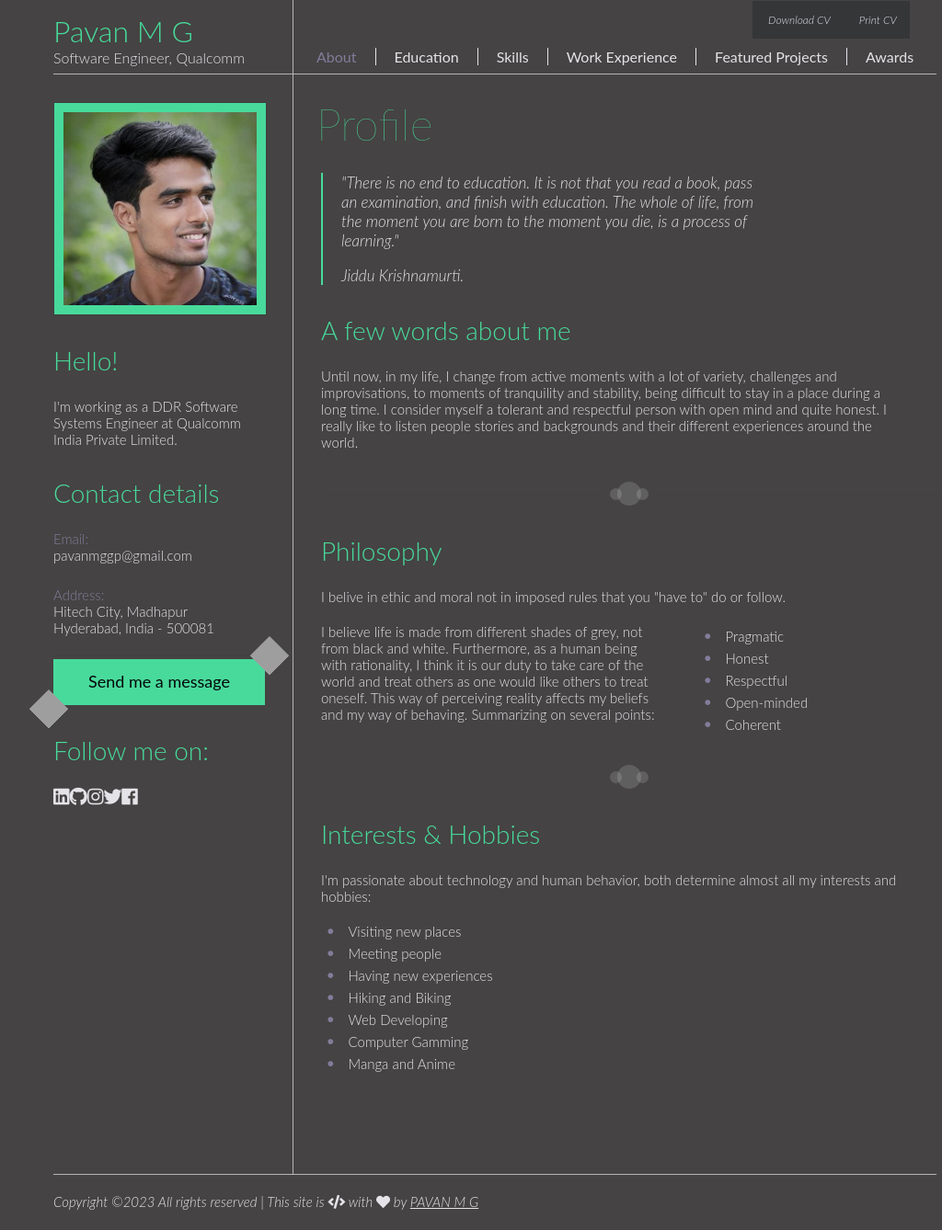
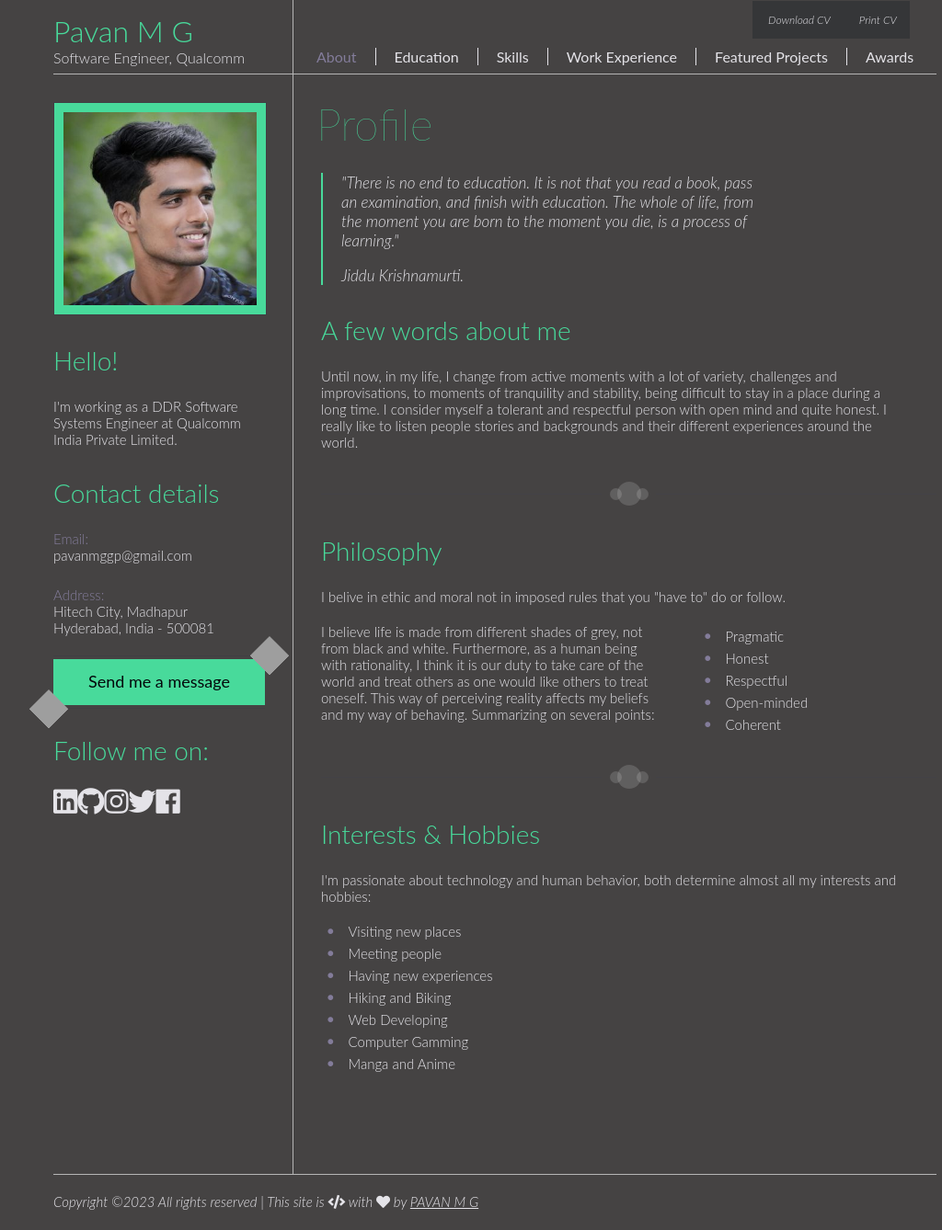
Before and after one commit to pavan-mg/pavan-mg.github.io, a Jekyll site: the page built from index.html, in a window 1280 px wide. Shown: the whole page at 92% size, without its empty margins (102-1126 px from the left). Built offline with Jekyll 4.4.1, drawn with Linux system fonts in a browser that asks for light colours.

Commit message:
Update main.css

```diff
--- a/css/main.css
+++ b/css/main.css
@@ -348,17 +348,12 @@ ul {
 	}
 
 .social-icons {
-	font-size: 20;
+	font-size: 30;
 }
-	.social-icons:hover {
-		background: #bcbcbe;
-	}
 	ul.social-icons {
 		margin-top: 0px;
 	}
 	.social-icons li {
-		vertical-align: top;
-		display: inline;
 		height: 50px;
 	}
 	.social-icons a {
```
